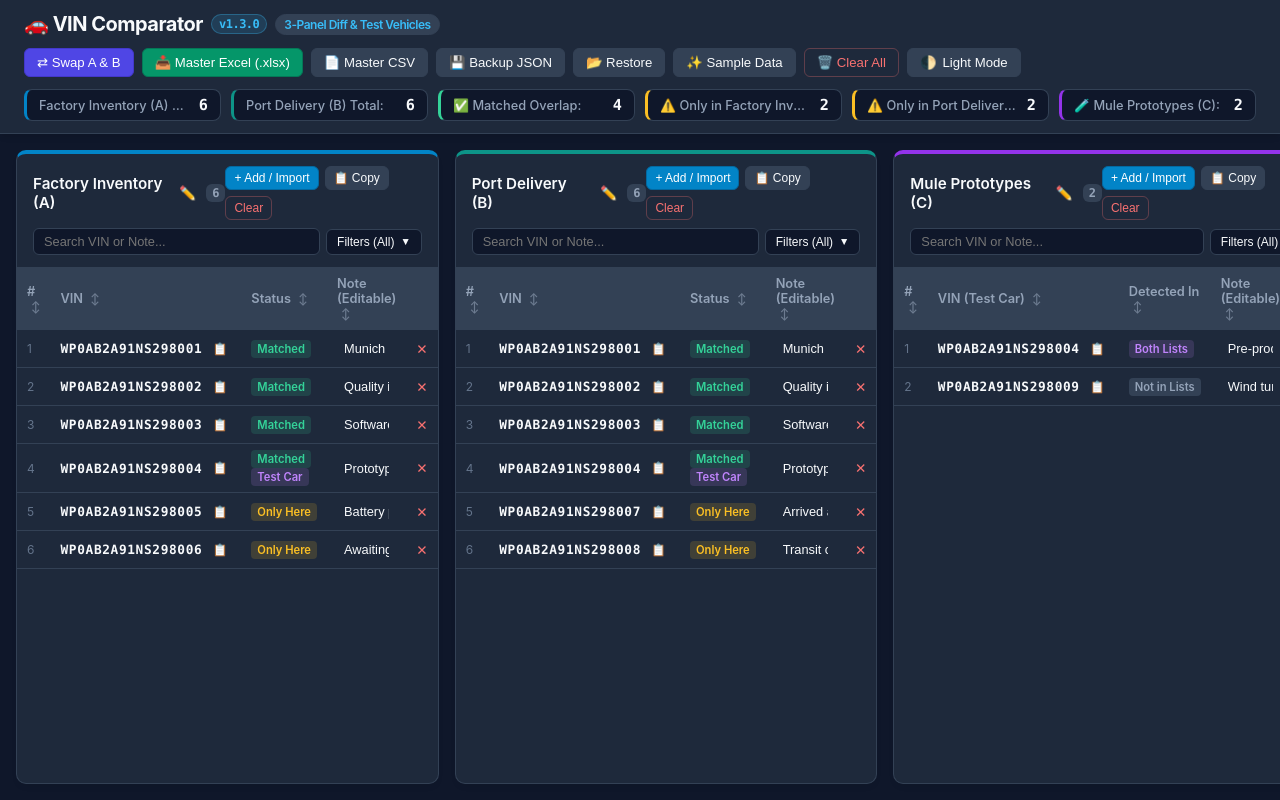
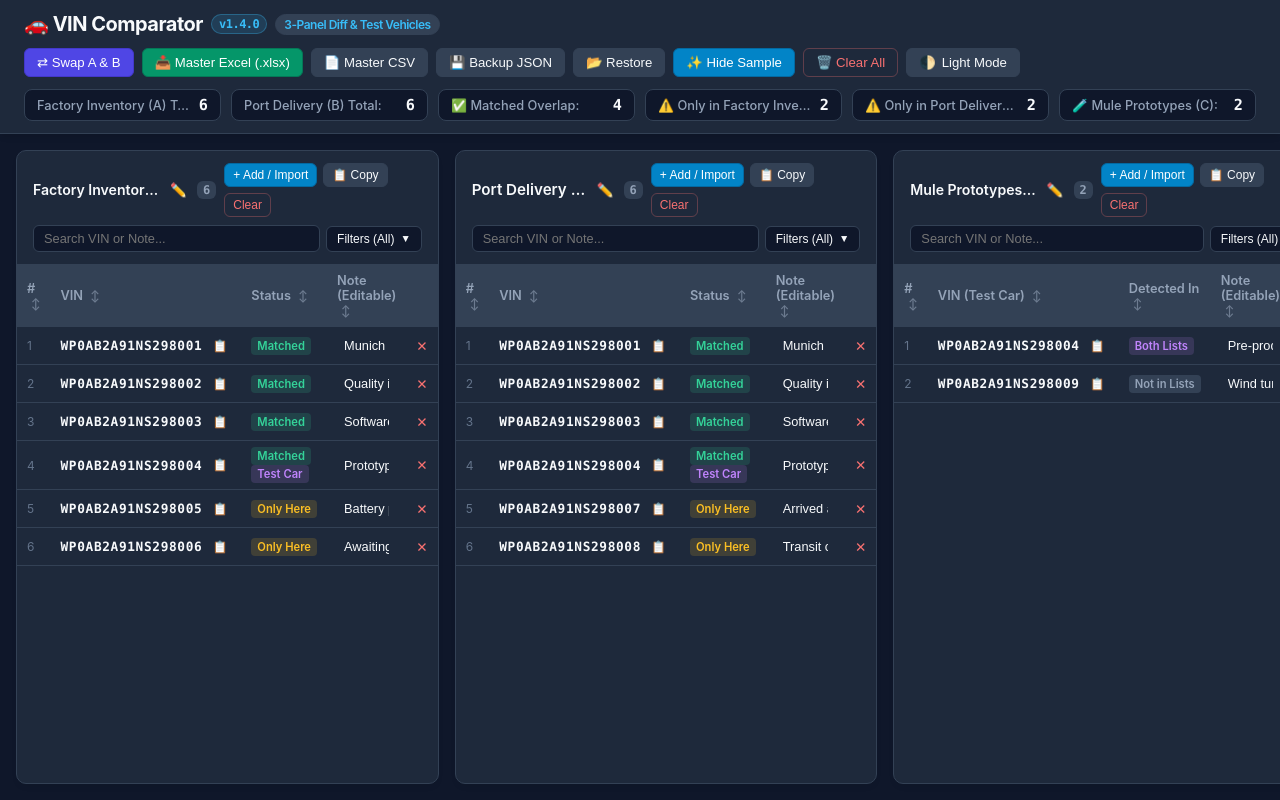
Before and after one commit to CJ-1981/vin-compare, a website: page index.html in a window 1280 px wide. Both pictures are taken after a click on the button "✨ Sample Data". Drawn offline with Linux system fonts and the light colour scheme.

Commit message:
feat: v1.4.0 release with sample data toggle, dynamic title text scaling, and halo-free clean UI

```diff
--- a/index.html
+++ b/index.html
@@ -3,7 +3,7 @@
 <head>
   <meta charset="UTF-8">
   <meta name="viewport" content="width=device-width, initial-scale=1.0">
-  <title>VIN Tri-Panel Comparator & Test Vehicle Filter v1.3.0</title>
+  <title>VIN Tri-Panel Comparator & Test Vehicle Filter v1.4.0</title>
   <!-- Optional SheetJS for XLSX support with fallback -->
   <script src="https://cdn.jsdelivr.net/npm/xlsx@0.18.5/dist/xlsx.full.min.js"></script>
   <style>
@@ -350,22 +350,34 @@
       gap: 8px;
     }
 
-    #panel-a { border-top: 4px solid var(--panel-a-border); }
-    #panel-b { border-top: 4px solid var(--panel-b-border); }
-    #panel-c { border-top: 4px solid var(--panel-c-border); }
-
     .panel-title-row {
       display: flex;
       justify-content: space-between;
       align-items: center;
+      gap: 8px;
+      min-width: 0;
     }
 
     .panel-title {
       font-weight: 600;
-      font-size: 0.95rem;
+      font-size: clamp(0.78rem, 1.3vw, 0.95rem);
       display: flex;
       align-items: center;
       gap: 6px;
+      min-width: 0;
+      flex: 1 1 auto;
+      overflow: hidden;
+    }
+
+    .title-text {
+      cursor: pointer;
+      border-bottom: 1px dashed transparent;
+      transition: border-color 0.15s ease, font-size 0.15s ease;
+      white-space: nowrap;
+      overflow: hidden;
+      text-overflow: ellipsis;
+      display: inline-block;
+      max-width: 100%;
     }
 
     .panel-count {
@@ -375,6 +387,8 @@
       background: var(--bg-tertiary);
       color: var(--text-secondary);
       font-family: var(--font-mono);
+      white-space: nowrap;
+      flex-shrink: 0;
     }
 
     .panel-toolbar {
@@ -684,7 +698,7 @@
     <div class="header-top">
       <div class="brand-title">
         <span>🚗 VIN Comparator</span>
-        <span class="version-badge">v1.3.0</span>
+        <span class="version-badge">v1.4.0</span>
         <span class="brand-badge">3-Panel Diff & Test Vehicles</span>
       </div>
       <div class="header-actions">
@@ -704,7 +718,7 @@
           📂 Restore
         </button>
         <input type="file" id="restore-file-input" accept=".json" style="display:none" onchange="restoreWorkspaceJSON(event)">
-        <button class="btn" onclick="loadDemoData()" title="Load realistic sample VIN data for demonstration">
+        <button id="sample-data-btn" class="btn" onclick="toggleSampleData()" title="Toggle realistic sample VIN data for demonstration">
           ✨ Sample Data
         </button>
         <button class="btn btn-danger" onclick="confirmClearAll()">
@@ -718,27 +732,27 @@
 
     <!-- Live Metrics Summary Bar -->
     <div id="metrics-summary">
-      <div class="metric-pill" style="border-left: 3px solid var(--panel-a-border);">
+      <div class="metric-pill">
         <span id="metric-label-a" class="metric-label">List A Total:</span>
         <span id="metric-a" class="metric-value">0</span>
       </div>
-      <div class="metric-pill" style="border-left: 3px solid var(--panel-b-border);">
+      <div class="metric-pill">
         <span id="metric-label-b" class="metric-label">List B Total:</span>
         <span id="metric-b" class="metric-value">0</span>
       </div>
-      <div class="metric-pill" style="border-left: 3px solid var(--accent-green);">
+      <div class="metric-pill">
         <span class="metric-label">✅ Matched Overlap:</span>
         <span id="metric-matched" class="metric-value">0</span>
       </div>
-      <div class="metric-pill" style="border-left: 3px solid var(--accent-amber);">
+      <div class="metric-pill">
         <span id="metric-label-only-a" class="metric-label">⚠️ Only in List A:</span>
         <span id="metric-only-a" class="metric-value">0</span>
       </div>
-      <div class="metric-pill" style="border-left: 3px solid var(--accent-amber);">
+      <div class="metric-pill">
         <span id="metric-label-only-b" class="metric-label">⚠️ Only in List B:</span>
         <span id="metric-only-b" class="metric-value">0</span>
       </div>
-      <div class="metric-pill" style="border-left: 3px solid var(--panel-c-border);">
+      <div class="metric-pill">
         <span id="metric-label-c" class="metric-label">🧪 Test Vehicles:</span>
         <span id="metric-c" class="metric-value">0</span>
       </div>
@@ -1144,6 +1158,48 @@
       }, 300);
     }
 
+    let isSampleDataActive = false;
+    let userWorkspaceBackup = null;
+
+    function toggleSampleData() {
+      const btn = document.getElementById('sample-data-btn');
+      if (!isSampleDataActive) {
+        userWorkspaceBackup = {
+          listA: JSON.parse(JSON.stringify(state.listA)),
+          listB: JSON.parse(JSON.stringify(state.listB)),
+          listC: JSON.parse(JSON.stringify(state.listC)),
+          listNames: { ...state.listNames },
+          sortState: JSON.parse(JSON.stringify(state.sortState))
+        };
+        loadDemoData();
+        isSampleDataActive = true;
+        if (btn) {
+          btn.classList.add('btn-primary');
+          btn.innerHTML = '✨ Hide Sample';
+          btn.title = 'Click to restore your entered data';
+        }
+        showToast('Sample data active — click again to restore your data');
+      } else {
+        if (userWorkspaceBackup) {
+          state.listA = userWorkspaceBackup.listA;
+          state.listB = userWorkspaceBackup.listB;
+          state.listC = userWorkspaceBackup.listC;
+          state.listNames = userWorkspaceBackup.listNames;
+          state.sortState = userWorkspaceBackup.sortState;
+          userWorkspaceBackup = null;
+        }
+        isSampleDataActive = false;
+        if (btn) {
+          btn.classList.remove('btn-primary');
+          btn.innerHTML = '✨ Sample Data';
+          btn.title = 'Toggle realistic sample VIN data for demonstration';
+        }
+        updateListTitles();
+        recalculateAndRender();
+        showToast('Restored your entered data');
+      }
+    }
+
     function loadDemoData() {
       state.listNames = {
         listA: 'Factory Inventory (A)',
@@ -1172,7 +1228,6 @@
       ];
       updateListTitles();
       recalculateAndRender();
-      showToast('Loaded sample demonstration data');
     }
 
     function loadState() {
@@ -1222,14 +1277,36 @@
       scheduleSave();
     }
 
+    function adjustTitleFontSize(el, text) {
+      if (!el) return;
+      const len = (text || '').length;
+      if (len > 32) {
+        el.style.fontSize = '0.76rem';
+      } else if (len > 24) {
+        el.style.fontSize = '0.82rem';
+      } else if (len > 18) {
+        el.style.fontSize = '0.88rem';
+      } else {
+        el.style.fontSize = '0.95rem';
+      }
+    }
+
     function updateListTitles() {
       const nameA = state.listNames.listA || DEFAULT_LIST_NAMES.listA;
       const nameB = state.listNames.listB || DEFAULT_LIST_NAMES.listB;
       const nameC = state.listNames.listC || DEFAULT_LIST_NAMES.listC;
 
-      document.getElementById('title-text-a').textContent = nameA;
-      document.getElementById('title-text-b').textContent = nameB;
-      document.getElementById('title-text-c').textContent = nameC;
+      const titleElA = document.getElementById('title-text-a');
+      const titleElB = document.getElementById('title-text-b');
+      const titleElC = document.getElementById('title-text-c');
+
+      titleElA.textContent = nameA;
+      titleElB.textContent = nameB;
+      titleElC.textContent = nameC;
+
+      adjustTitleFontSize(titleElA, nameA);
+      adjustTitleFontSize(titleElB, nameB);
+      adjustTitleFontSize(titleElC, nameC);
 
       document.getElementById('metric-label-a').textContent = nameA + ' Total:';
       document.getElementById('metric-label-b').textContent = nameB + ' Total:';
@@ -1630,6 +1707,16 @@
         state[currentModalTarget] = records;
       } else {
         state[currentModalTarget] = [...state[currentModalTarget], ...records];
+      }
+
+      if (isSampleDataActive) {
+        isSampleDataActive = false;
+        userWorkspaceBackup = null;
+        const btn = document.getElementById('sample-data-btn');
+        if (btn) {
+          btn.classList.remove('btn-primary');
+          btn.innerHTML = '✨ Sample Data';
+        }
       }
 
       closeImportModal();
--- a/package.json
+++ b/package.json
@@ -1,6 +1,6 @@
 {
   "name": "vin-compare-tool",
-  "version": "1.3.0",
+  "version": "1.4.0",
   "description": "3-Panel Standalone VIN Comparison & Test Vehicle Filtering Tool",
   "type": "module",
   "scripts": {
```
Also changed, not shown: tests/app-integrity.test.js (+11 -1 lines), README.md, docs/assets/screenshot.png.
